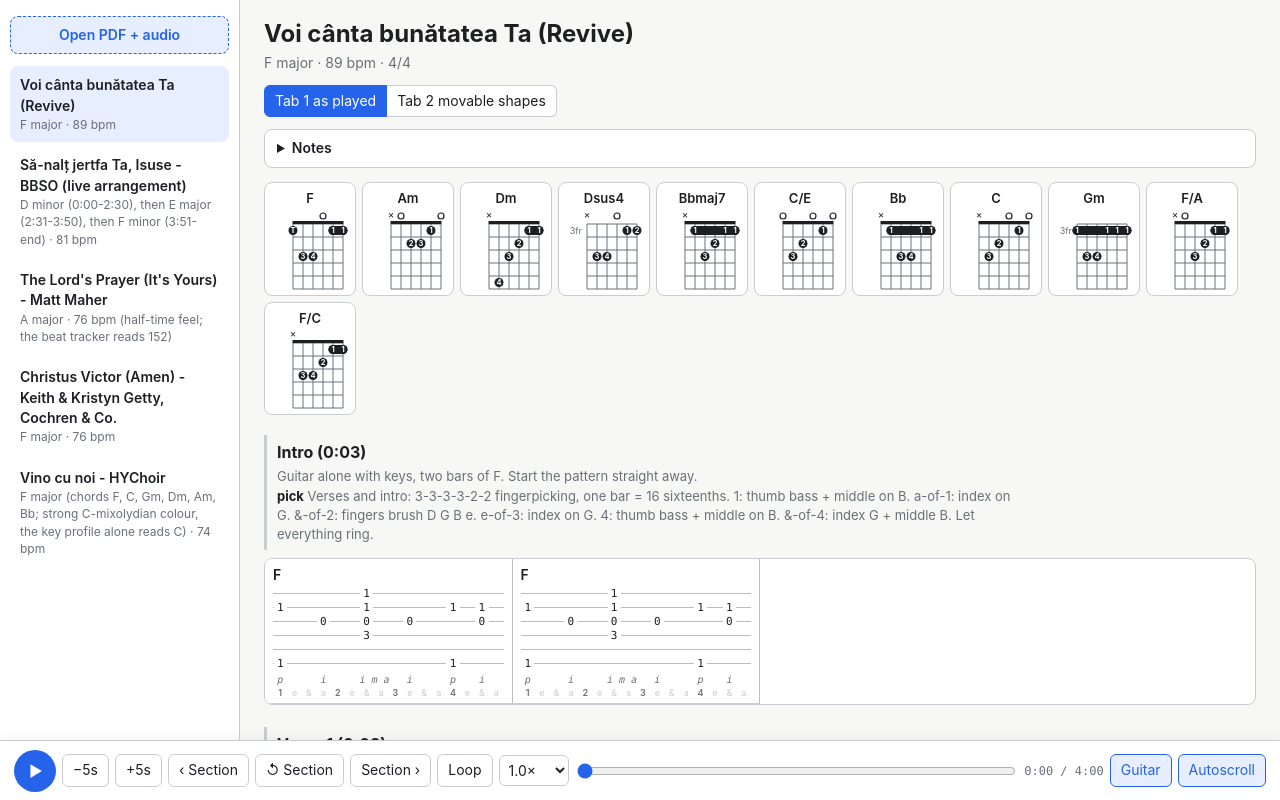
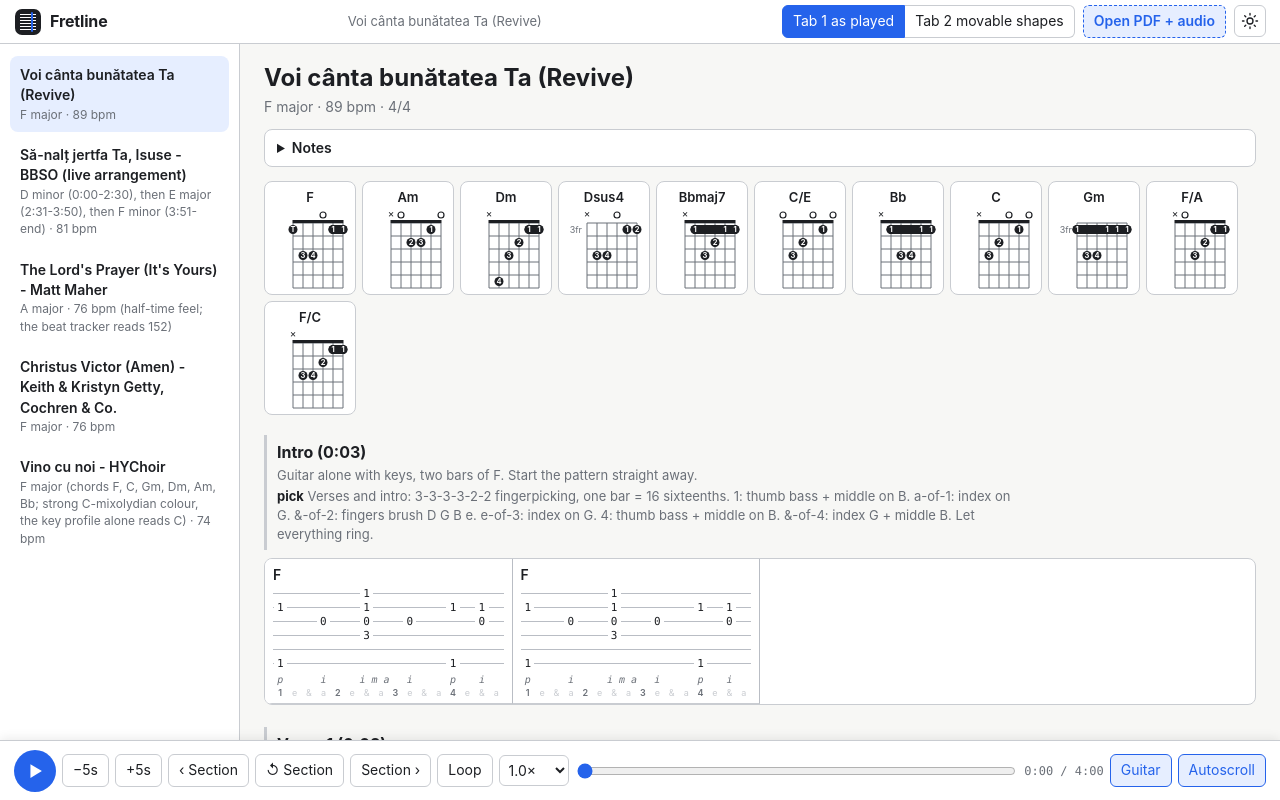
Before and after one commit to mathias-onu/chordify-clone, a plain HTML site: page index.html in a window 1280 px wide. Drawn offline with Linux system fonts and the light colour scheme.

Commit message:
Add dark mode and a Fretline navbar
Top bar with an inline-SVG logo and wordmark, the song title, the tab
mode toggle, the open-PDF button and a theme toggle (key D). Every
colour in style.css is a CSS variable with a dark override; the stored
theme is applied before first paint; PDF pages stay white paper.

Co-Authored-By: Claude Fable 5.1 <noreply@anthropic.com>

```diff
--- a/app.js
+++ b/app.js
@@ -1,6 +1,7 @@
 const SLOTS = 16;
 const BEATS = ['1', 'e', '&', 'a', '2', 'e', '&', 'a', '3', 'e', '&', 'a', '4', 'e', '&', 'a'];
 const MODES = ['played', 'movable'];
+const THEMES = ['light', 'dark'];
 const SONG_SOURCE = { kind: 'song' };
 const DEFAULT_SYNC = { bpm: 120, beatsPerBar: 4, barsPerLine: 4, linesPerPage: 6, firstBarTime: 0, taps: [], tapping: false };
 const SYNC_FIELDS = [
@@ -196,6 +197,7 @@ const ui = {
   shapes: $('shapes'), tab: $('tab'), pages: $('pages'), play: $('play'), loop: $('loop'), rate: $('rate'),
   seek: $('seek'), time: $('time'), autoscroll: $('autoscroll'), guitar: $('guitar'),
   fileInput: $('file-input'), sync: $('sync'), syncTap: $('sync-tap'), syncTaps: $('sync-taps'), notice: $('notice'),
+  navTitle: $('nav-title'), theme: $('theme'),
   modeGroup: document.querySelector('.mode'), notesBox: document.querySelector('.notes'),
   modeButtons: [...document.querySelectorAll('[data-mode]')],
 };
@@ -267,7 +269,7 @@ let bars = [];
 let sections = [];
 let live = { bar: -1, slot: -1, chord: null, time: '' };
 let state = {
-  source: SONG_SOURCE, songId: null, mode: 'played', guitar: true, loopSection: null, autoscroll: true, rate: 1,
+  source: SONG_SOURCE, songId: null, mode: 'played', theme: 'light', guitar: true, loopSection: null, autoscroll: true, rate: 1,
   audioFile: null, sync: DEFAULT_SYNC,
 };
 
@@ -293,6 +295,7 @@ function setState(patch) {
   song = songs.find((s) => s.id === (isPdf(state) ? state.source.song : state.songId)) ?? null;
   store('tabplayer.songId', state.songId);
   store('tabplayer.mode', state.mode);
+  store('tabplayer.theme', state.theme);
   store('tabplayer.guitar', state.guitar ? 'on' : 'off');
   const sourceChanged = state.source !== prev.source || state.songId !== prev.songId;
   if (sourceChanged) renderSource();
@@ -325,8 +328,14 @@ function renderSource() {
   else renderSong();
 }
 
+function setTitle(text) {
+  ui.title.textContent = text;
+  ui.navTitle.textContent = text;
+  document.title = `${text} · Fretline`;
+}
+
 function renderSong() {
-  ui.title.textContent = song.title;
+  setTitle(song.title);
   ui.meta.textContent = `${song.key} · ${song.tempo} · ${song.time}`;
   ui.notes.innerHTML = notesHtml(song, state.mode);
   ui.shapes.innerHTML = shapesHtml(song, state.mode);
@@ -343,15 +352,13 @@ function renderSong() {
     return { t0: s.t0, t1: s.t1, el: headEls[sectionIndex] };
   });
   resetLive();
-  document.title = `${song.title} · Tab Player`;
 }
 
 function renderPdfHead() {
   const { source } = state;
   const modeLabel = song && ui.modeButtons.find((b) => b.dataset.mode === source.mode)?.textContent;
-  ui.title.textContent = song ? song.title : source.name;
+  setTitle(song ? song.title : source.name);
   ui.meta.textContent = [modeLabel, 'PDF', `${source.pages} page${source.pages === 1 ? '' : 's'}`].filter(Boolean).join(' · ');
-  document.title = `${ui.title.textContent} · Tab Player`;
 }
 
 function overlayEl(className, index, [left, top, width, height]) {
@@ -401,6 +408,8 @@ function renderSync() {
 function renderControls() {
   const { off } = tracks(state, song);
   for (const b of ui.modeButtons) b.setAttribute('aria-pressed', String(b.dataset.mode === state.mode));
+  document.documentElement.dataset.theme = state.theme;
+  ui.theme.setAttribute('aria-label', state.theme === 'dark' ? 'Switch to light theme' : 'Switch to dark theme');
   ui.loop.setAttribute('aria-pressed', String(state.loopSection !== null));
   ui.autoscroll.setAttribute('aria-pressed', String(state.autoscroll));
   ui.guitar.disabled = !off;
@@ -511,6 +520,10 @@ function toggleMode() {
   if (!isPdf(state)) setState({ mode: state.mode === 'played' ? 'movable' : 'played' });
 }
 
+function toggleTheme() {
+  setState({ theme: state.theme === 'dark' ? 'light' : 'dark' });
+}
+
 function toggleGuitar() {
   if (tracks(state, song).off) setState({ guitar: !state.guitar });
 }
@@ -534,6 +547,7 @@ const KEYS = {
   'Shift+ArrowRight': nextSection,
   KeyL: toggleLoop,
   KeyM: toggleMode,
+  KeyD: toggleTheme,
   KeyA: toggleAutoscroll,
   KeyG: toggleGuitar,
   KeyT: markNow,
@@ -685,6 +699,7 @@ function bind() {
   ui.loop.addEventListener('click', toggleLoop);
   ui.autoscroll.addEventListener('click', toggleAutoscroll);
   ui.guitar.addEventListener('click', toggleGuitar);
+  ui.theme.addEventListener('click', toggleTheme);
   ui.rate.addEventListener('change', () => setState({ rate: Number(ui.rate.value) }));
   ui.seek.addEventListener('input', () => seek(Number(ui.seek.value)));
   for (const el of [deck.full, deck.bed]) {
@@ -710,11 +725,13 @@ async function init() {
     .join(''));
   const savedId = recall('tabplayer.songId');
   const savedMode = recall('tabplayer.mode');
+  const theme = document.documentElement.dataset.theme;
   bind();
   renderPlayButton();
   setState({
     songId: songs.some((s) => s.id === savedId) ? savedId : songs[0].id,
     mode: MODES.includes(savedMode) ? savedMode : 'played',
+    theme: THEMES.includes(theme) ? theme : 'light',
     guitar: recall('tabplayer.guitar') !== 'off',
   });
   requestAnimationFrame(tick);
--- a/index.html
+++ b/index.html
@@ -3,23 +3,58 @@
 <head>
 <meta charset="utf-8">
 <meta name="viewport" content="width=device-width, initial-scale=1">
-<title>Tab Player</title>
+<title>Fretline</title>
 <link rel="icon" href="data:,">
+<script>
+(() => {
+  let saved = null;
+  try { saved = localStorage.getItem('tabplayer.theme'); } catch {}
+  document.documentElement.dataset.theme = saved || (matchMedia('(prefers-color-scheme: dark)').matches ? 'dark' : 'light');
+})();
+</script>
 <link rel="stylesheet" href="style.css">
 </head>
 <body>
-<nav id="songs" class="songs" aria-label="Songs">
-  <button type="button" id="open-files" class="open">Open PDF + audio</button>
-  <input id="file-input" type="file" multiple accept=".pdf,application/pdf,audio/*,.mp3,.m4a,.wav" hidden>
-</nav>
+<header class="topbar">
+  <a class="brand" href="./">
+    <svg class="logo" viewBox="0 0 28 28" width="28" height="28" aria-hidden="true">
+      <rect x="1" y="1" width="26" height="26" rx="7" fill="var(--ink)"/>
+      <g stroke="var(--panel)" stroke-width="1">
+        <line x1="6" y1="6.5" x2="22" y2="6.5"/>
+        <line x1="6" y1="9.5" x2="22" y2="9.5"/>
+        <line x1="6" y1="12.5" x2="22" y2="12.5"/>
+        <line x1="6" y1="15.5" x2="22" y2="15.5"/>
+        <line x1="6" y1="18.5" x2="22" y2="18.5"/>
+        <line x1="6" y1="21.5" x2="22" y2="21.5"/>
+      </g>
+      <rect x="17" y="4" width="2" height="20" rx="1" fill="var(--accent)"/>
+    </svg>
+    <span class="wordmark">Fretline</span>
+  </a>
+  <span id="nav-title" class="nav-title"></span>
+  <div class="nav-actions">
+    <div class="mode" role="group" aria-label="Tab version">
+      <button type="button" data-mode="played">Tab 1 as played</button>
+      <button type="button" data-mode="movable">Tab 2 movable shapes</button>
+    </div>
+    <button type="button" id="open-files" class="open">Open PDF + audio</button>
+    <input id="file-input" type="file" multiple accept=".pdf,application/pdf,audio/*,.mp3,.m4a,.wav" hidden>
+    <button type="button" id="theme" class="theme" aria-label="Switch to dark theme" title="Theme (D)">
+      <svg class="sun" viewBox="0 0 24 24" width="18" height="18" aria-hidden="true" fill="none" stroke="currentColor" stroke-width="1.8" stroke-linecap="round" stroke-linejoin="round">
+        <circle cx="12" cy="12" r="4"/>
+        <path d="M12 2v2M12 20v2M4.93 4.93l1.41 1.41M17.66 17.66l1.41 1.41M2 12h2M20 12h2M4.93 19.07l1.41-1.41M17.66 6.34l1.41-1.41"/>
+      </svg>
+      <svg class="moon" viewBox="0 0 24 24" width="18" height="18" aria-hidden="true" fill="none" stroke="currentColor" stroke-width="1.8" stroke-linecap="round" stroke-linejoin="round">
+        <path d="M20.5 14.5A8.5 8.5 0 0 1 9.5 3.5a8.5 8.5 0 1 0 11 11z"/>
+      </svg>
+    </button>
+  </div>
+</header>
+<nav id="songs" class="songs" aria-label="Songs"></nav>
 <main id="main" class="main">
   <header class="song-head">
     <h1 id="title"></h1>
     <p id="meta" class="meta"></p>
-    <div class="mode" role="group" aria-label="Tab version">
-      <button type="button" data-mode="played">Tab 1 as played</button>
-      <button type="button" data-mode="movable">Tab 2 movable shapes</button>
-    </div>
     <details class="notes">
       <summary>Notes</summary>
       <div id="notes"></div>
--- a/style.css
+++ b/style.css
@@ -4,14 +4,45 @@
   --ink: #1d1f23;
   --muted: #6b7078;
   --faint: #c9ccd1;
+  --dim: #c9ccd1;
   --line: #b9bdc4;
+  --hover: #f3f5f8;
   --accent: #2563eb;
   --accent-soft: #e6eeff;
+  --on-accent: #ffffff;
+  --bar-current: #e6eeff;
   --loop: #d97706;
+  --loop-soft: #fff3d6;
+  --loop-ink: #8a5300;
+  --paper: #ffffff;
+  --pdf-tint: rgb(37 99 235 / 0.05);
+  --pdf-tint-strong: rgb(37 99 235 / 0.12);
+  --scrim: color-mix(in srgb, var(--bg) 85%, transparent);
+  --shadow: rgb(0 0 0 / 0.08);
   --bar-bg: var(--panel);
   --player-h: 60px;
   --mono: ui-monospace, Menlo, Consolas, monospace;
   color-scheme: light;
+}
+
+[data-theme="dark"] {
+  --bg: #15171b;
+  --panel: #1e2126;
+  --ink: #e6e8eb;
+  --muted: #9aa1ab;
+  --faint: #30353d;
+  --dim: #5a626d;
+  --line: #4b525c;
+  --hover: #262a31;
+  --accent: #6b9cff;
+  --accent-soft: #22304d;
+  --on-accent: #0f1420;
+  --bar-current: #243352;
+  --loop: #f0a33a;
+  --loop-soft: #3a2a12;
+  --loop-ink: #f7c87a;
+  --shadow: rgb(0 0 0 / 0.4);
+  color-scheme: dark;
 }
 
 * { box-sizing: border-box; }
@@ -23,6 +54,7 @@ html, body { margin: 0; height: 100%; }
 body {
   display: grid;
   grid-template-columns: 240px minmax(0, 1fr);
+  grid-template-rows: auto minmax(0, 1fr);
   height: calc(100vh - var(--player-h));
   overflow: hidden;
   background: var(--bg);
@@ -44,26 +76,79 @@ button:hover { border-color: var(--muted); }
 
 button:focus-visible, select:focus-visible, input:focus-visible { outline: 2px solid var(--accent); outline-offset: 1px; }
 
+.topbar {
+  grid-column: 1 / -1;
+  position: sticky;
+  top: 0;
+  z-index: 10;
+  display: flex;
+  align-items: center;
+  gap: 14px;
+  height: 44px;
+  padding: 0 14px;
+  background: var(--panel);
+  border-bottom: 1px solid var(--faint);
+}
+
+.brand {
+  display: flex;
+  align-items: center;
+  gap: 8px;
+  color: inherit;
+  text-decoration: none;
+}
+
+.logo { display: block; }
+.wordmark { font-size: 16px; font-weight: 700; letter-spacing: -0.01em; }
+
+.nav-title {
+  flex: 1;
+  min-width: 0;
+  text-align: center;
+  font-size: 13px;
+  color: var(--muted);
+  white-space: nowrap;
+  overflow: hidden;
+  text-overflow: ellipsis;
+}
+
+.nav-actions {
+  display: flex;
+  align-items: center;
+  gap: 8px;
+  margin-left: auto;
+}
+
+.open {
+  padding: 5px 10px;
+  border: 1px dashed var(--accent);
+  border-radius: 6px;
+  background: var(--accent-soft);
+  color: var(--accent);
+  font-weight: 600;
+  white-space: nowrap;
+}
+
+.open:hover { border-style: solid; border-color: var(--accent); }
+
+.theme {
+  display: grid;
+  place-items: center;
+  width: 32px;
+  height: 32px;
+  padding: 0;
+}
+
+.theme .moon { display: none; }
+[data-theme="dark"] .theme .sun { display: none; }
+[data-theme="dark"] .theme .moon { display: block; }
+
 .songs {
   overflow-y: auto;
-  padding: 16px 10px;
+  padding: 12px 10px;
   border-right: 1px solid var(--faint);
   background: var(--panel);
 }
-
-.open {
-  display: block;
-  width: 100%;
-  margin-bottom: 12px;
-  padding: 8px 10px;
-  border: 1px dashed var(--accent);
-  border-radius: 8px;
-  background: var(--accent-soft);
-  color: var(--accent);
-  font-weight: 600;
-}
-
-.open:hover { border-style: solid; border-color: var(--accent); }
 
 .song {
   display: block;
@@ -89,11 +174,11 @@ button:focus-visible, select:focus-visible, input:focus-visible { outline: 2px s
 .song-head h1 { margin: 0; font-size: 24px; line-height: 1.2; }
 .meta { margin: 4px 0 12px; color: var(--muted); }
 
-.mode { display: inline-flex; margin-bottom: 12px; }
+.mode { display: inline-flex; }
 .mode button { border-radius: 0; }
 .mode button:first-child { border-radius: 6px 0 0 6px; }
 .mode button:last-child { border-radius: 0 6px 6px 0; border-left: 0; }
-.mode button[aria-pressed="true"] { background: var(--accent); border-color: var(--accent); color: #fff; }
+.mode button[aria-pressed="true"] { background: var(--accent); border-color: var(--accent); color: var(--on-accent); }
 
 .notes {
   margin-bottom: 14px;
@@ -131,7 +216,7 @@ button:focus-visible, select:focus-visible, input:focus-visible { outline: 2px s
 .diagram .dot { fill: var(--ink); stroke: none; }
 .diagram .open { fill: none; stroke: var(--ink); stroke-width: 1.2; }
 .diagram text { stroke: none; fill: var(--ink); font-size: 10px; }
-.diagram .finger { fill: #fff; font-size: 7.5px; font-weight: 700; }
+.diagram .finger { fill: var(--panel); font-size: 7.5px; font-weight: 700; }
 .diagram .base { font-size: 9px; fill: var(--muted); }
 
 .section { margin-bottom: 22px; }
@@ -144,7 +229,7 @@ button:focus-visible, select:focus-visible, input:focus-visible { outline: 2px s
 }
 
 .section-head:hover { border-left-color: var(--accent); }
-.section-head.looping { border-left-color: var(--loop); background: #fff6e8; }
+.section-head.looping { border-left-color: var(--loop); background: var(--loop-soft); }
 .section-head h2 { margin: 0; font-size: 16px; }
 .section-note, .pattern { margin: 2px 0 0; color: var(--muted); font-size: 13px; max-width: 90ch; }
 .pattern b { color: var(--ink); }
@@ -168,8 +253,8 @@ button:focus-visible, select:focus-visible, input:focus-visible { outline: 2px s
 }
 
 .bar:nth-child(4n) { border-right: 0; }
-.bar:hover { --bar-bg: #f3f5f8; }
-.bar.current { --bar-bg: var(--accent-soft); }
+.bar:hover { --bar-bg: var(--hover); }
+.bar.current { --bar-bg: var(--bar-current); }
 .bar.tacet .chords { color: var(--muted); }
 
 .cols { position: relative; }
@@ -219,7 +304,7 @@ button:focus-visible, select:focus-visible, input:focus-visible { outline: 2px s
 .beats {
   font-size: 9px;
   line-height: 12px;
-  color: var(--faint);
+  color: var(--dim);
 }
 
 .beats .beat { color: var(--muted); font-weight: 600; }
@@ -232,8 +317,8 @@ button:focus-visible, select:focus-visible, input:focus-visible { outline: 2px s
   font-size: 10px;
   padding: 0 5px;
   border-radius: 4px;
-  background: #fff3d6;
-  color: #8a5300;
+  background: var(--loop-soft);
+  color: var(--loop-ink);
 }
 
 .cursor {
@@ -266,9 +351,9 @@ button:focus-visible, select:focus-visible, input:focus-visible { outline: 2px s
   position: relative;
   justify-self: start;
   max-width: 100%;
-  background: #fff;
+  background: var(--paper);
   border: 1px solid var(--faint);
-  box-shadow: 0 1px 4px rgb(0 0 0 / 0.08);
+  box-shadow: 0 1px 4px var(--shadow);
 }
 
 .page canvas { display: block; width: 100%; max-width: 100%; height: auto; }
@@ -281,8 +366,8 @@ button:focus-visible, select:focus-visible, input:focus-visible { outline: 2px s
   background: transparent;
 }
 
-.pdf-bar:hover { background: rgb(37 99 235 / 0.05); }
-.pdf-bar.current { background: rgb(37 99 235 / 0.12); border-color: var(--accent); }
+.pdf-bar:hover { background: var(--pdf-tint); }
+.pdf-bar.current { background: var(--pdf-tint-strong); border-color: var(--accent); }
 .pdf-line { border-radius: 0; }
 
 .sync {
@@ -327,7 +412,7 @@ body.dragging::after {
   place-items: center;
   border: 3px dashed var(--accent);
   border-radius: 12px;
-  background: rgb(247 247 245 / 0.85);
+  background: var(--scrim);
   color: var(--accent);
   font-size: 22px;
   font-weight: 600;
@@ -346,7 +431,7 @@ body.dragging::after {
   padding: 0 14px;
   background: var(--panel);
   border-top: 1px solid var(--faint);
-  box-shadow: 0 -2px 10px rgb(0 0 0 / 0.05);
+  box-shadow: 0 -2px 10px var(--shadow);
   z-index: 10;
 }
 
@@ -359,12 +444,12 @@ body.dragging::after {
   border-radius: 50%;
   border: 0;
   background: var(--accent);
-  color: #fff;
+  color: var(--on-accent);
 }
 
 .toggle[aria-pressed="true"] { background: var(--accent-soft); border-color: var(--accent); color: var(--accent); }
 .toggle[disabled] { opacity: 0.45; cursor: default; border-color: var(--faint); }
-#loop[aria-pressed="true"] { background: #fff3d6; border-color: var(--loop); color: #8a5300; }
+#loop[aria-pressed="true"] { background: var(--loop-soft); border-color: var(--loop); color: var(--loop-ink); }
 
 select { border: 1px solid var(--faint); border-radius: 6px; padding: 5px; background: var(--panel); }
 
@@ -376,8 +461,16 @@ select { border: 1px solid var(--faint); border-radius: 6px; padding: 5px; backg
 
   body {
     grid-template-columns: minmax(0, 1fr);
-    grid-template-rows: auto minmax(0, 1fr);
+    grid-template-rows: auto auto minmax(0, 1fr);
   }
+
+  .topbar { flex-wrap: wrap; height: auto; padding: 8px 12px; gap: 8px 10px; }
+  .nav-title { display: none; }
+  .nav-actions { display: contents; }
+  .open { order: 1; margin-left: auto; }
+  .theme { order: 2; }
+  .mode { order: 3; flex: 1 0 100%; }
+  .mode button { flex: 1; }
 
   .songs {
     display: flex;
@@ -389,7 +482,6 @@ select { border: 1px solid var(--faint); border-radius: 6px; padding: 5px; backg
     border-bottom: 1px solid var(--faint);
   }
 
-  .open { flex: 0 0 auto; align-self: center; width: auto; margin: 0; }
   .song { flex: 0 0 auto; width: auto; max-width: 220px; margin: 0; }
   .song-title { white-space: nowrap; overflow: hidden; text-overflow: ellipsis; }
 
```
Also changed, not shown: 1 other file.
